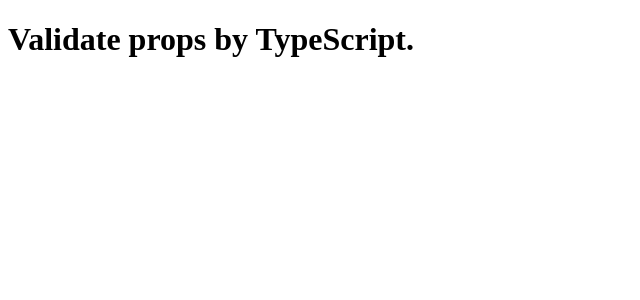
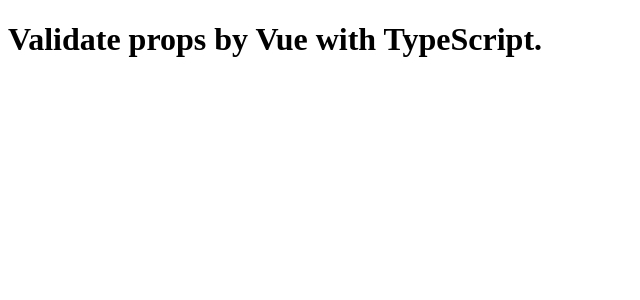
Before and after one commit to abitwhy/vue3-fast, a Vue app: page / in a window 1280 px wide. Shown: the top 300 px of the page, without its empty margins (0-640 px from the left). Built offline with nearby package versions, Linux system fonts and the light colour scheme.

Commit message:
perf: clear the air

```diff
--- a/src/App.vue
+++ b/src/App.vue
@@ -1,12 +1,7 @@
 <script setup lang="ts">
-import AComponent, { Props } from './components/AComponent.vue'
-
-const props: Props = {
-  worker: 'TypeScript',
-}
-
+import AComponent from './components/AComponent.vue'
 </script>
 
 <template>
-  <AComponent v-bind="props" />
+  <AComponent task="Validate props" worker="Vue with TypeScript" />
 </template>
--- a/src/components/AComponent.vue
+++ b/src/components/AComponent.vue
@@ -2,56 +2,11 @@
   <h1>{{ `${task} by ${worker}.` }}</h1>
 </template>
 
-<script lang="ts">
-import { defineComponent, toRaw } from 'vue'
-import { defaultsDeep, omit, pick } from 'lodash'
-
-// declaration
-export interface Props {
+<script setup lang="ts">
+interface Props {
   task?: string
-  worker: 'Vue' | 'TypeScript'
-}
-// defualt
-const props: Props = {
-  task: 'Validate props',
-  worker: 'Vue',
+  worker: 'Vue' | 'TypeScript' | string
 }
 
-// make it work
-export default defineComponent({
-  /* declare props by default validator */
-  // props: Object.keys(props).reduce(
-  //   (propsValidator, prop) => ({
-  //     ...propsValidator,
-  //     [prop]: { validator: () => true },
-  //   }),
-  //   {}
-  // ),
-  // setup(customProps) {
-  //   /** define props
-  //    * `defaultsdeep` will change the proxy original object returned by `toRaw`.
-  //    * However, this change will not lead to component updates.
-  //    * So need to return
-  //    */
-  //   return defaultsDeep(toRaw(customProps), props)
-  // },
-
-  /* or */
-
-  /* declare props manually */
-  setup(customProps, context) {
-    // get props from attrs
-    const propsFromAttrs = pick(context.attrs, Object.keys(props))
-
-    /** remove props in attrs
-     * Fail: `context.attrs` is read-only.
-     * An imperfect alternative is set `inheritAttrs` to `false`.
-     */
-    // context.attrs = omit(context.attrs, propsFromAttributes)
-
-    // define props
-    return defaultsDeep(propsFromAttrs, props)
-  },
-  inheritAttrs: false,
-})
+defineProps<Props>()
 </script>
```
